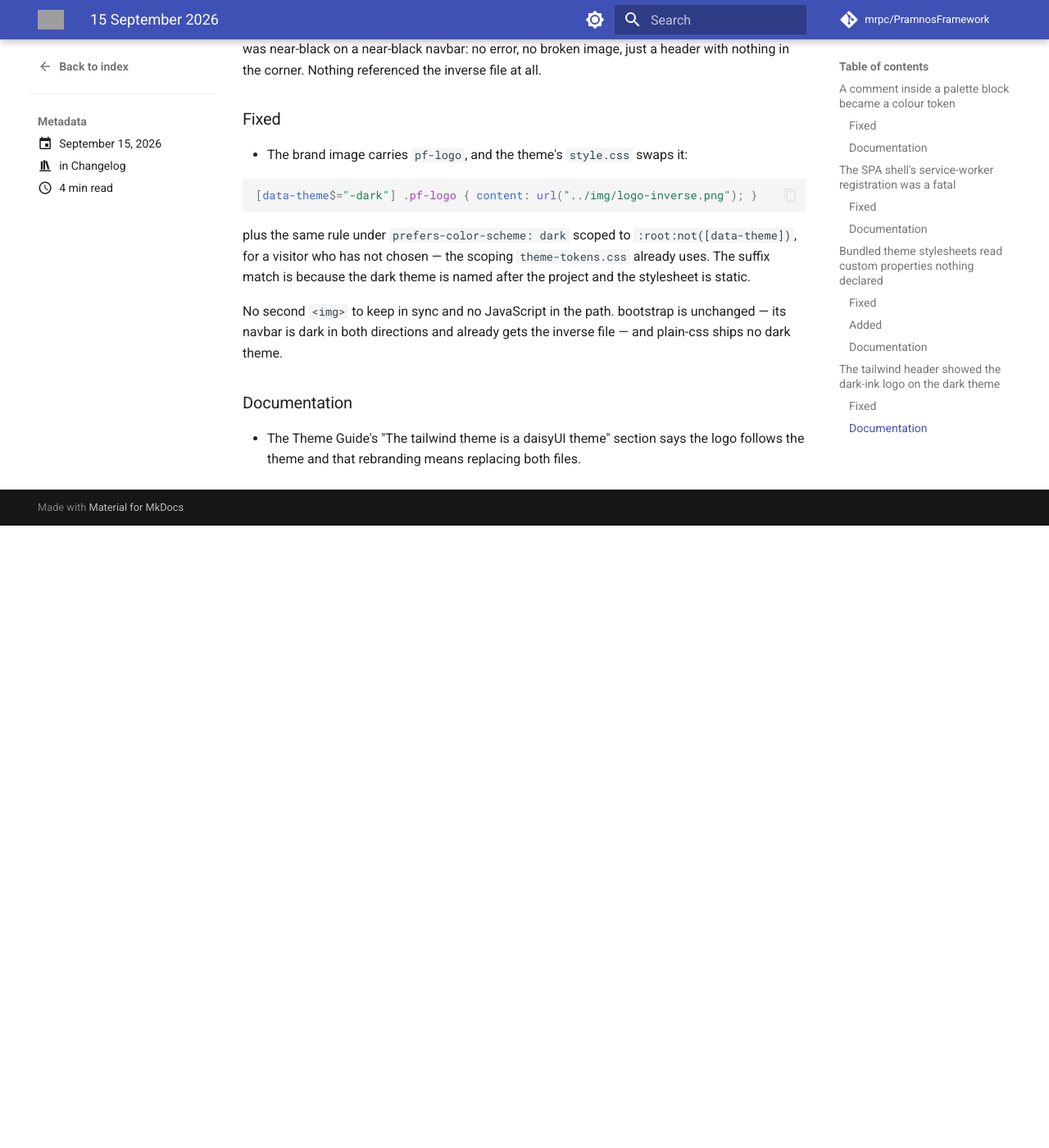
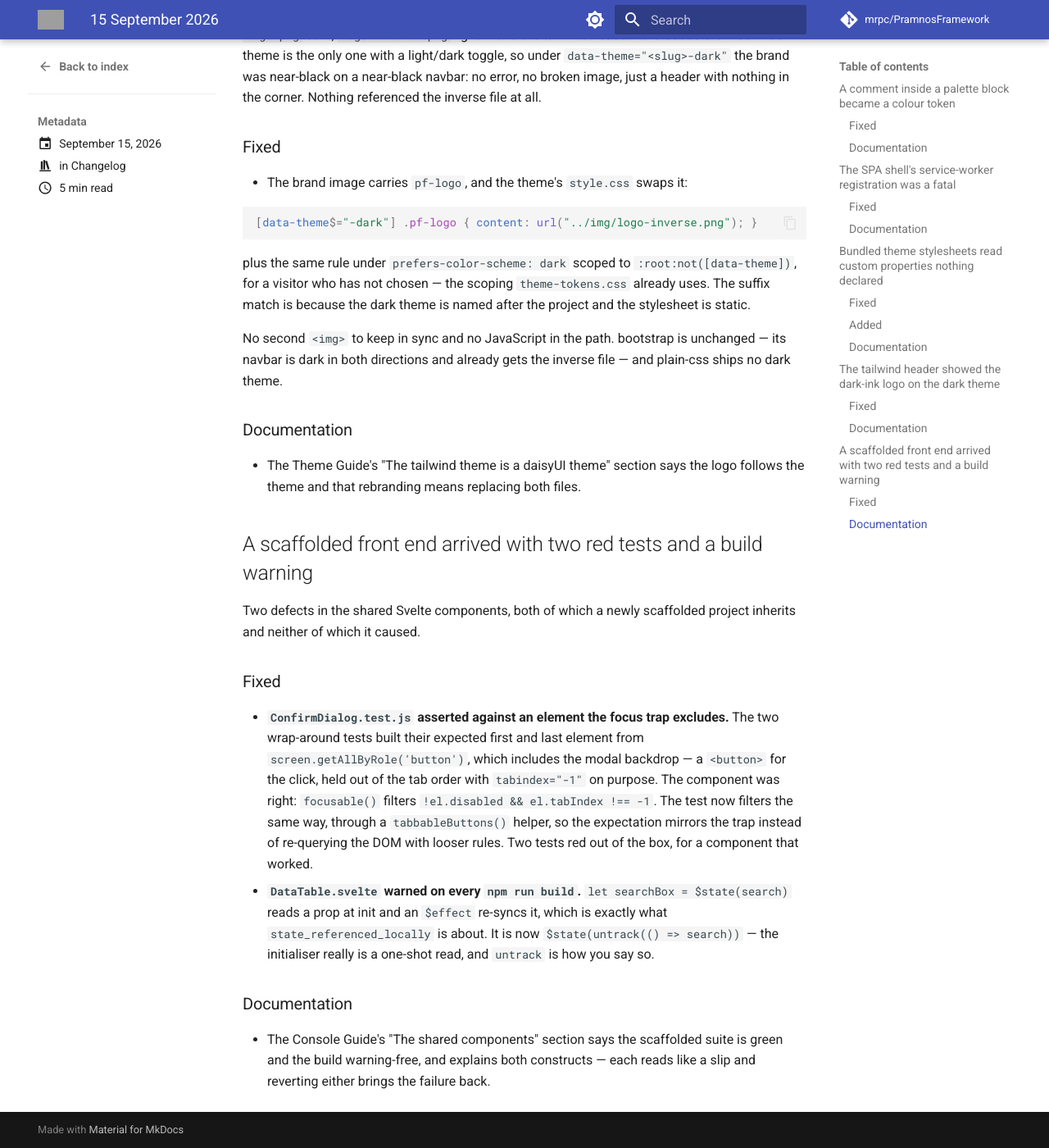
Before and after one commit to mrpc/PramnosFramework, an MkDocs documentation site: the page built from docs/version-history/posts/2026-09-15.md, in a window 1280 px wide and 1400 px high, scrolled down 3025 px. Shown: the whole window at 82% size. Built offline with MkDocs 1.6.1 and Material for MkDocs 9.7.7, drawn with Linux system fonts in a browser that asks for light colours; comment, search, counter and statistics services are not loaded; before the commit the page ends 3666 px from its top, so only the background shows below that; some of the changed text lies outside the part shown; grey boxes are pictures that could not be loaded.

Commit message:
fix(scaffolding): the generated front end had two red tests and a build warning
ConfirmDialog.test.js built its expected first/last element from getAllByRole('button'),
which includes the modal backdrop — a <button> deliberately held out of the tab order.
The component was right; the test asserted against an element focusable() excludes. It
now filters the same way the component does.

DataTable.svelte's `$state(search)` reads a prop at init with an $effect re-syncing it,
which is what state_referenced_locally warns about on every build. It is now
`$state(untrack(() => search))`, with the import that needs.

```diff
--- a/docs/version-history/posts/2026-09-15.md
+++ b/docs/version-history/posts/2026-09-15.md
@@ -6,12 +6,13 @@ categories:
 
 # 15 September 2026
 
-4 changes:
+5 changes:
 
 - A comment inside a palette block became a colour token
 - The SPA shell's service-worker registration was a fatal
 - Bundled theme stylesheets read custom properties nothing declared
 - The tailwind header showed the dark-ink logo on the dark theme
+- A scaffolded front end arrived with two red tests and a build warning
 
 <!-- more -->
 
@@ -149,3 +150,30 @@ file at all.
 
 - The Theme Guide's "The tailwind theme is a daisyUI theme" section says the logo
   follows the theme and that rebranding means replacing both files.
+
+
+## A scaffolded front end arrived with two red tests and a build warning
+
+Two defects in the shared Svelte components, both of which a newly scaffolded project
+inherits and neither of which it caused.
+
+### Fixed
+
+- **`ConfirmDialog.test.js` asserted against an element the focus trap excludes.** The
+  two wrap-around tests built their expected first and last element from
+  `screen.getAllByRole('button')`, which includes the modal backdrop — a `<button>` for
+  the click, held out of the tab order with `tabindex="-1"` on purpose. The component
+  was right: `focusable()` filters `!el.disabled && el.tabIndex !== -1`. The test now
+  filters the same way, through a `tabbableButtons()` helper, so the expectation mirrors
+  the trap instead of re-querying the DOM with looser rules. Two tests red out of the
+  box, for a component that worked.
+- **`DataTable.svelte` warned on every `npm run build`.** `let searchBox = $state(search)`
+  reads a prop at init and an `$effect` re-syncs it, which is exactly what
+  `state_referenced_locally` is about. It is now `$state(untrack(() => search))` — the
+  initialiser really is a one-shot read, and `untrack` is how you say so.
+
+### Documentation
+
+- The Console Guide's "The shared components" section says the scaffolded suite is green
+  and the build warning-free, and explains both constructs — each reads like a slip and
+  reverting either brings the failure back.
```
Also changed, not shown: docs/Pramnos_Console_Guide.md (+15 -1 lines), 3 other files.
